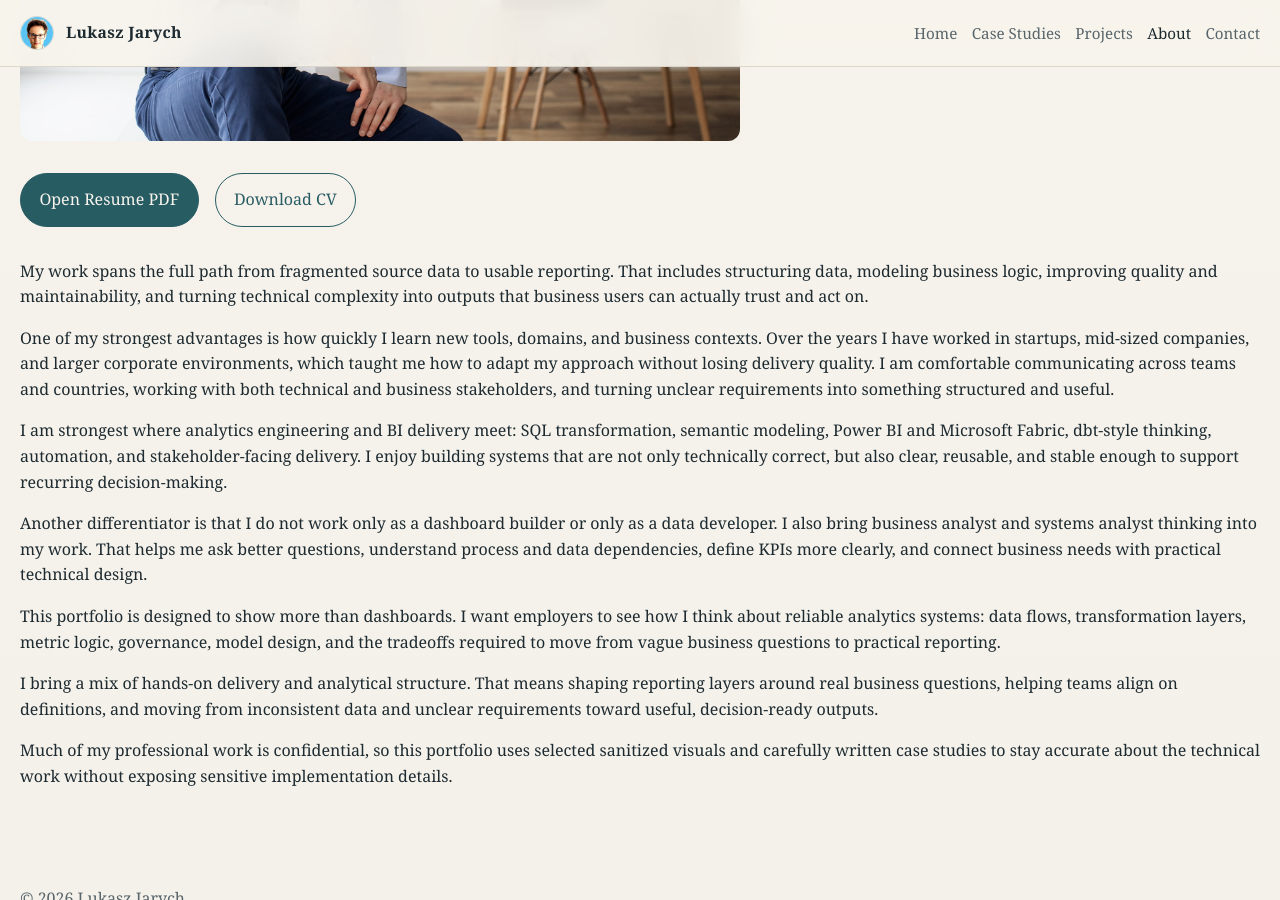
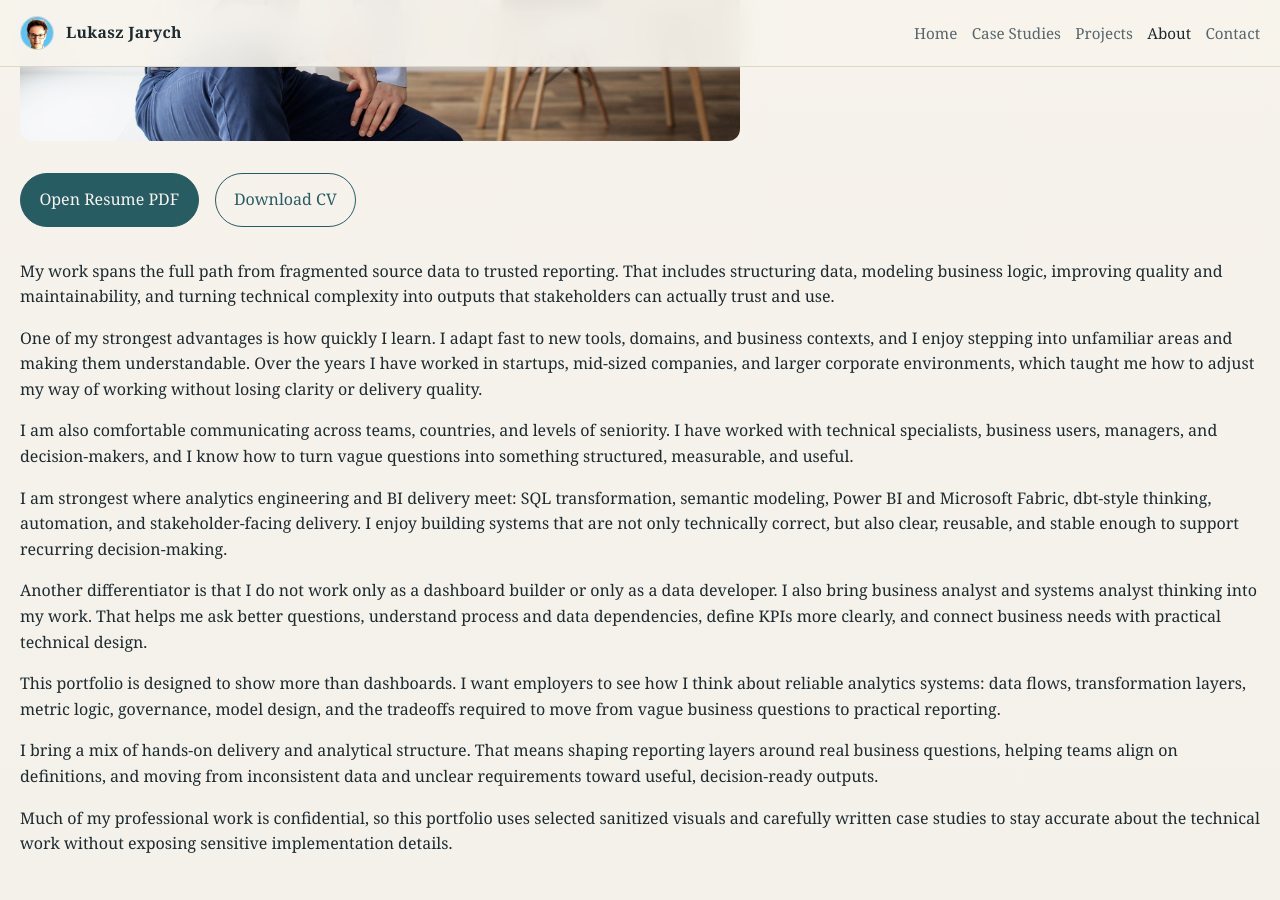
Before and after one commit to lukaszjarych/lukaszjarych.github.io, a Jekyll site: the page built from about.md, in a window 1280 px wide and 900 px high, scrolled down 571 px. Built offline with Jekyll 4.4.1, drawn with Linux system fonts in a browser that asks for light colours.

Commit message:
Refine About page summary

```diff
--- a/about.md
+++ b/about.md
@@ -19,9 +19,11 @@ I am an Analytics Engineer and data / BI professional with 12+ years of experien
 </div>
 {% endif %}
 
-My work spans the full path from fragmented source data to usable reporting. That includes structuring data, modeling business logic, improving quality and maintainability, and turning technical complexity into outputs that business users can actually trust and act on.
+My work spans the full path from fragmented source data to trusted reporting. That includes structuring data, modeling business logic, improving quality and maintainability, and turning technical complexity into outputs that stakeholders can actually trust and use.
 
-One of my strongest advantages is how quickly I learn new tools, domains, and business contexts. Over the years I have worked in startups, mid-sized companies, and larger corporate environments, which taught me how to adapt my approach without losing delivery quality. I am comfortable communicating across teams and countries, working with both technical and business stakeholders, and turning unclear requirements into something structured and useful.
+One of my strongest advantages is how quickly I learn. I adapt fast to new tools, domains, and business contexts, and I enjoy stepping into unfamiliar areas and making them understandable. Over the years I have worked in startups, mid-sized companies, and larger corporate environments, which taught me how to adjust my way of working without losing clarity or delivery quality.
+
+I am also comfortable communicating across teams, countries, and levels of seniority. I have worked with technical specialists, business users, managers, and decision-makers, and I know how to turn vague questions into something structured, measurable, and useful.
 
 I am strongest where analytics engineering and BI delivery meet: SQL transformation, semantic modeling, Power BI and Microsoft Fabric, dbt-style thinking, automation, and stakeholder-facing delivery. I enjoy building systems that are not only technically correct, but also clear, reusable, and stable enough to support recurring decision-making.
 
```
